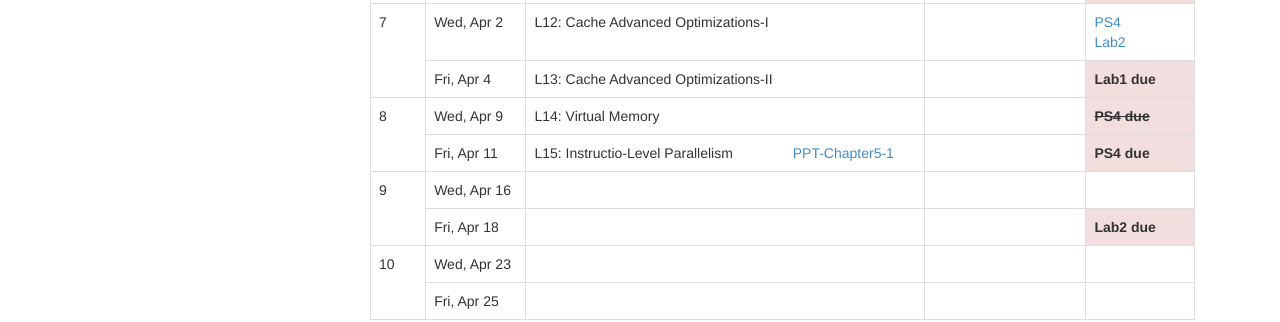
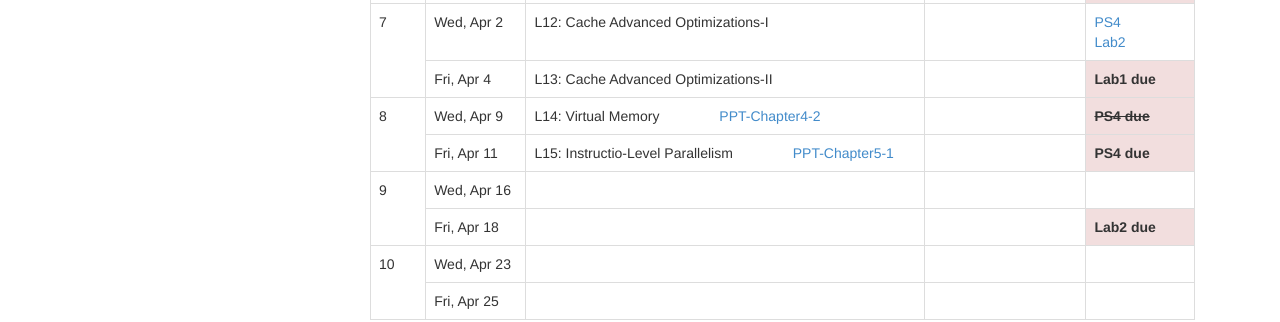
Before and after one commit to hazirguo/ca2014, a Jekyll site: the page index.html, which Jekyll copies as it is, in a window 1280 px wide. Shown: the part 1379-1701 px from the top of the page. Built offline with Jekyll 4.4.1, drawn with Linux system fonts in a browser that asks for light colours; Markdown is read by kramdown in place of the engine named in the settings.

Commit message:
add ppt0402

```diff
--- a/index.html
+++ b/index.html
@@ -405,7 +405,7 @@
                 Wed, Apr 9
               </td>
               <td>
-                L14: Virtual Memory
+                L14: Virtual Memory    　　　　<a href="handouts/chapter0402.ppt">PPT-Chapter4-2</a>
               </td>
               <td>
 
```
Also changed, not shown: 1 other file.
